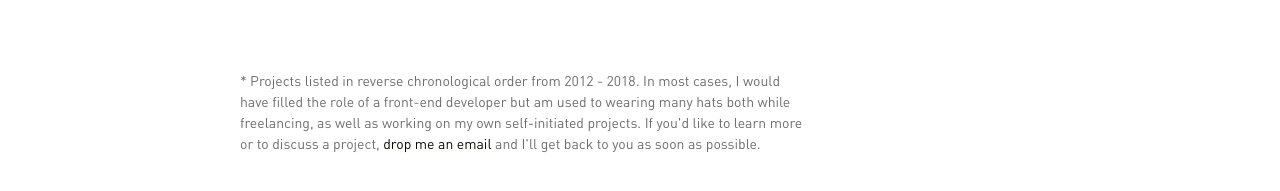
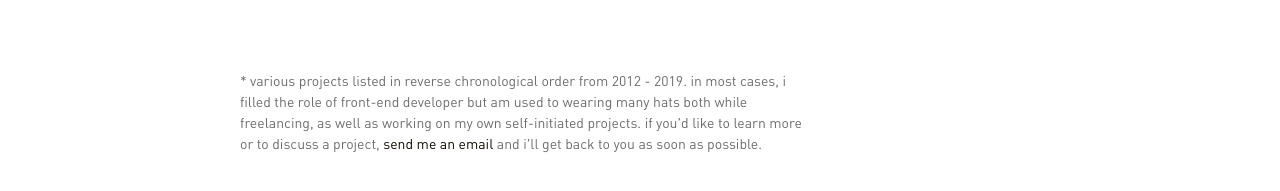
Before and after one commit to mciccarelli/ciccarel.li, a Next.js app: page /work in a window 1280 px wide. Shown: the part 1017-1208 px from the top of the page. Built offline with nearby package versions, Linux system fonts and the light colour scheme.

Commit message:
ui styling updates

```diff
--- a/components/app.js
+++ b/components/app.js
@@ -4,7 +4,7 @@ import '../static/style.css';
 export default ({ children }) => (
   <div>
     <Head>
-      <title>michael ciccarelli, freelance developer</title>
+      <title>michael ciccarelli -- freelance developer</title>
       <meta charSet="utf-8" />
       <meta name="viewport" content="initial-scale=1.0, width=device-width" />
     </Head>
@@ -12,8 +12,8 @@ export default ({ children }) => (
       <div className="wrapper">
         {children}
         <aside>
-          <div>brooklyn &harr; new orleans</div>
-          {/* 29.94110040728807 -90.07188589546568 */}
+          <div>brooklyn &harr; nola</div>
+          {/* <div>29.94110040728807, -90.07188589546568</div> */}
         </aside>
       </div>
       <style jsx>{`
@@ -25,31 +25,32 @@ export default ({ children }) => (
           min-height: 100vh;
           position: relative;
           overflow: hidden;
+          user-select: none;
 
           & .wrapper {
             align-self: stretch;
             padding: 0 var(--gutterSmall) 8.25rem;
             @media (min-width: 600px) {
               padding: 0 var(--gutterMedium) 0;
-              /*padding: 0 15rem;*/
             }
             @media (min-width: 800px) {
-              /*padding: 0 var(--gutterLarge);*/
               padding: 0 15rem 0;
             }
           }
           aside {
             position: fixed;
             top: 50%;
-            left: 0;
-            transform: translateY(-100%);
+            left: var(--gutterLarge);
+            transform: translateY(-50%);
+            font: 400 0.875rem/1.5 var(--fontFamilyMono);
+            text-transform: uppercase;
             display: none;
             @media (min-width: 800px) {
               display: block;
             }
             & div {
               transform: rotate(-90deg);
-              transform-origin: center center;
+              transform-origin: top left;
             }
           }
         }
--- a/now.json
+++ b/now.json
@@ -1,4 +1,5 @@
 {
+  "version": 1,
   "alias": "ciccarel.li",
   "scale": {
     "sfo1": {
--- a/pages/profile.js
+++ b/pages/profile.js
@@ -70,6 +70,7 @@ export default () => (
     </div>
     <style jsx>{`
       .profile {
+        user-select: text;
         &__overview {
           lost-center: var(--maxWidth);
           position: relative;
--- a/pages/work.js
+++ b/pages/work.js
@@ -36,12 +36,12 @@ export default class Work extends Component {
         </ol>
         <div className="details">
           <p>
-            * Projects listed in reverse chronological order from 2012 - 2018.
-            In most cases, I would have filled the role of a front-end developer
-            but am used to wearing many hats both while freelancing, as well as
-            working on my own self-initiated projects. If you'd like to learn
-            more or to discuss a project,{' '}
-            <a href="mailto:m@ciccarel.li">drop me an email</a> and I'll get
+            * various projects listed in reverse chronological order from 2012 -
+            2019. in most cases, i filled the role of front-end developer but am
+            used to wearing many hats both while freelancing, as well as working
+            on my own self-initiated projects. if you'd like to learn more or to
+            discuss a project,{' '}
+            <a href="mailto:m@ciccarel.li">send me an email</a> and i'll get
             back to you as soon as possible.
           </p>
         </div>
```
